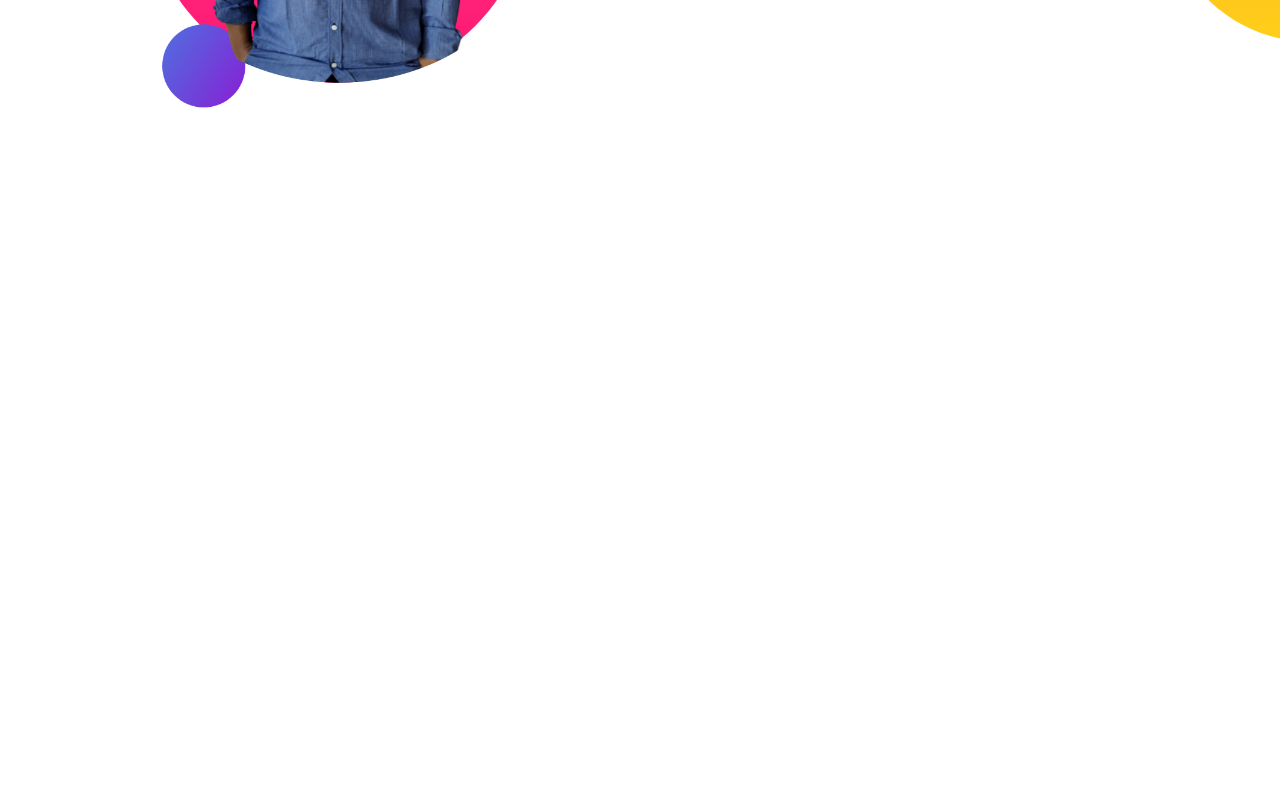
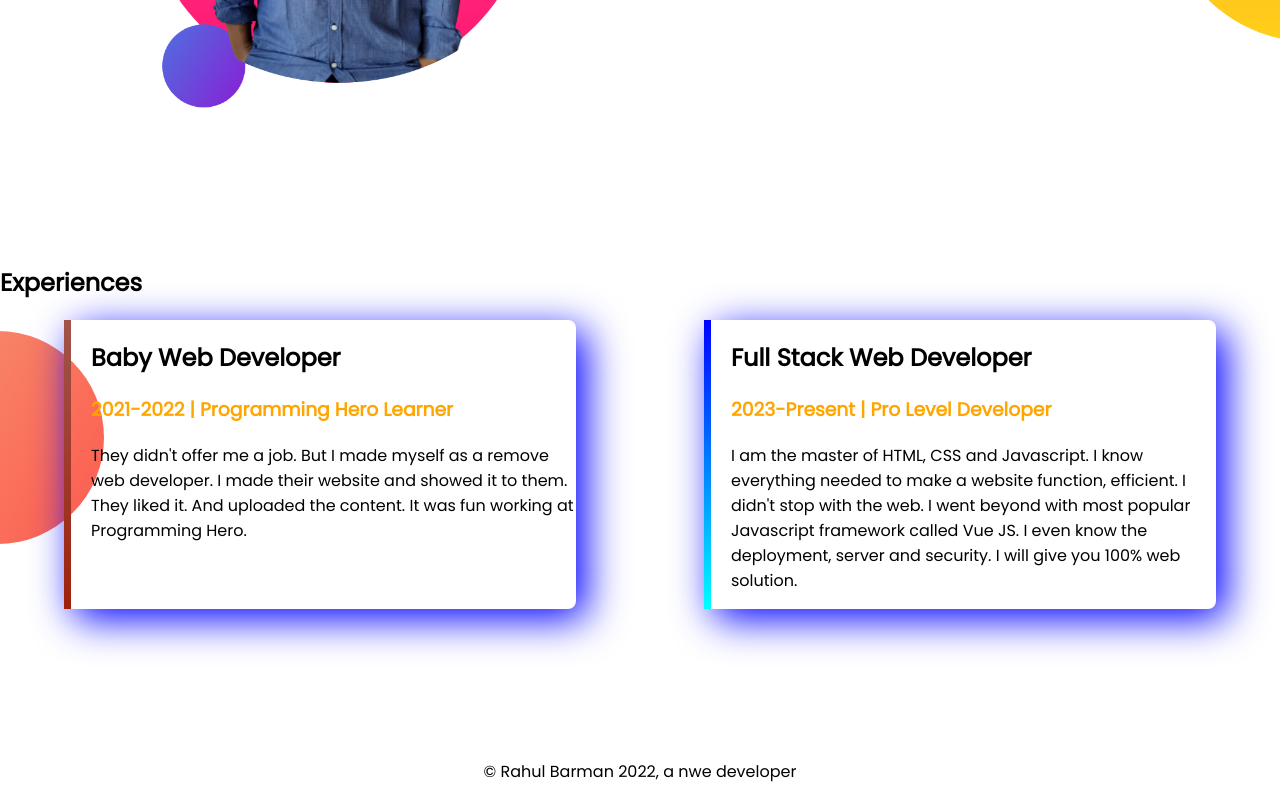
Before and after one commit to rahul0179/developer-portfolio, a plain HTML site: page index.html in a window 1280 px wide. Shown: the part 963-1763 px from the top of the page. Before the commit the page ends 1228 px from the top, so only its background shows below. Drawn offline with Linux system fonts and the light colour scheme.

Commit message:
footer & exp add

```diff
--- a/css/style.css
+++ b/css/style.css
@@ -16,7 +16,7 @@ h1  {
             color: orange;
 
              }
-section{
+.flexible-container{
     display: flex;
     margin-bottom: 150px;
 
@@ -55,3 +55,38 @@ background-repeat: no-repeat;
 background-position: right;
 
 }
+
+.experience-area{
+
+    background-image: url(/images/exp.png);
+    background-repeat: no-repeat;
+    background-position: left;
+}
+
+.exp-item{
+    box-shadow: 10px 10px 40px blue;
+    width:40% ;
+    margin-left: 5%;
+    margin-right: 5%;
+    padding-left: 20px;
+    border-radius: 8px;
+    border-left: black;
+
+
+
+}
+#border-new{
+
+border-image:linear-gradient(blue,cyan);
+border-left: 7px solid;
+border-image-slice: 1;
+
+}
+#border-id{
+
+    border-image:linear-gradient(rgb(161, 84, 75),rgb(158, 33, 11));
+    border-left: 7px solid;
+    border-image-slice: 1;
+
+
+}
--- a/index.html
+++ b/index.html
@@ -14,7 +14,7 @@
 </head>
 
 <body>
-    <section class="top-banner">
+    <section class="top-banner flexible-container">
         <div class="half-width">
             <h1>Welcome To</h1><br>
             <h1><span class="orange-color">Rahul Barman</span> World</h1><br>
@@ -34,7 +34,7 @@
         </div>
     </section>
 
-    <section class="battom-right">
+    <section class="battom-right flexible-container">
         <div class="half-width">
             <img src="images/ron-2.png" alt="">
         </div>
@@ -54,6 +54,35 @@
 
     </section>
 
+    <section class="experience-area">
+        <h1>Experiences</h1>
+
+        <div class=" flexible-container">
+            <div id="border-id" class="exp-item">
+                <h2>Baby Web Developer</h2>
+                <h3 class="orange-color">2021-2022 | Programming Hero Learner</h3>
+                <p>They didn't offer me a job. But I made myself as a remove web developer. I made their website and
+                    showed
+                    it to them. They liked it. And uploaded the content. It was fun working at Programming Hero.</p>
+            </div>
+            <div id="border-new" class="exp-item">
+                <h2>Full Stack Web Developer</h2>
+                <h3 class="orange-color">2023-Present | Pro Level Developer</h3>
+                <p>I am the master of HTML, CSS and Javascript. I know everything needed to make a website function,
+                    efficient. I didn't stop with the web. I went beyond with most popular Javascript framework called
+                    Vue
+                    JS. I even know the deployment, server and security. I will give you 100% web solution.</p>
+            </div>
+
+        </div>
+
+
+
+    </section>
+
+    <footer>
+        <p style="text-align: center;">© Rahul Barman 2022, a nwe developer </p>
+    </footer>
 
 </body>
 
```
